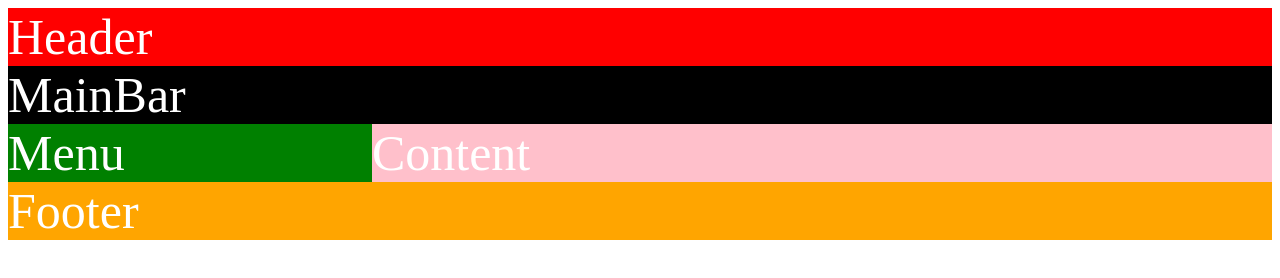
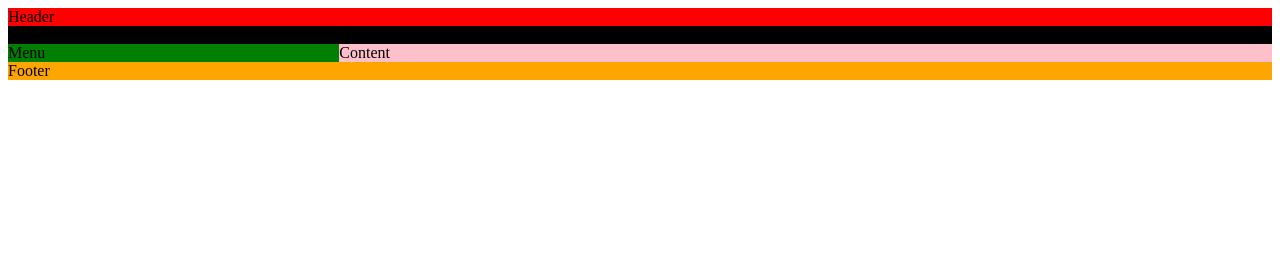
Before and after one commit to maithinga1906/template-frame, a plain HTML site: page index.html in a window 1280 px wide. Drawn offline with Linux system fonts and the light colour scheme.

Commit message:
Update style.css

```diff
--- a/style.css
+++ b/style.css
@@ -34,8 +34,3 @@
 		'menu  main main main'
 		'footer footer footer footer';
 }
-
-.grid-container > div {
-	font-size: 50px;
-	color: white;
-}
```
